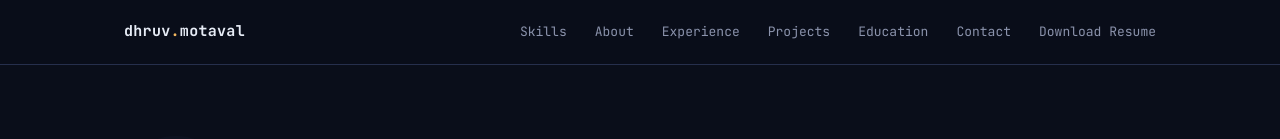
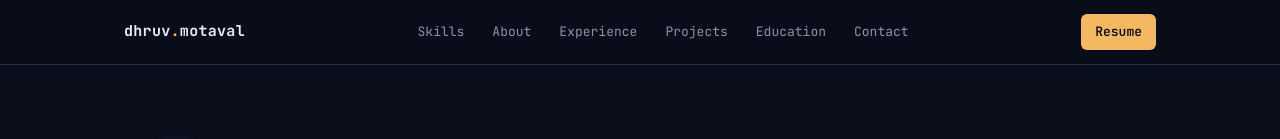
Before and after one commit to dhruv-motaval/portfolio, a plain HTML site: page index.html in a window 1280 px wide. Shown: the top 139 px of the page. Drawn offline with Linux system fonts and the light colour scheme.

Commit message:
Update resume download link in index.html

```diff
--- a/index.html
+++ b/index.html
@@ -400,9 +400,9 @@
       <li><a href="#projects">Projects</a></li>
       <li><a href="#education">Education</a></li>
       <li><a href="#contact">Contact</a></li>
-    <a href="./resume.pdf" download>
-    Download Resume
-  </a>
+    </ul>
+    <a class="nav-cta" id="navResume" href="resume.pdf" download="Dhruv_Motaval_Resume.pdf">Resume</a>
+  </nav>
 </header>
 
 <main id="top">
```
